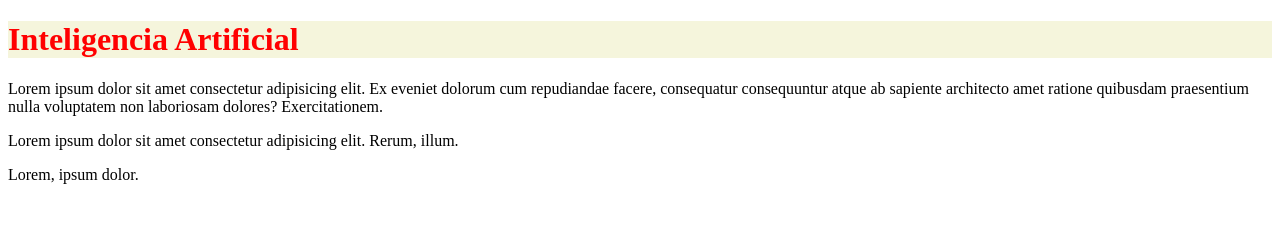
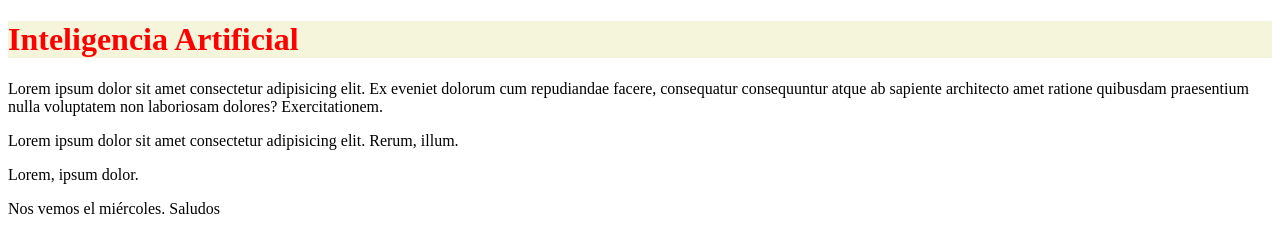
Before and after one commit to RicardLoredo/w5231Enero, a plain HTML site: page index.html in a window 1280 px wide. Drawn offline with Linux system fonts and the light colour scheme.

Commit message:
despedida

```diff
--- a/index.html
+++ b/index.html
@@ -18,5 +18,6 @@
       Lorem ipsum dolor sit amet consectetur adipisicing elit. Rerum, illum.
     </p>
     <p class="importante" id="p_autor" tabindex="3">Lorem, ipsum dolor.</p>
+    <p>Nos vemos el miércoles. Saludos</p>
   </body>
 </html>
```
